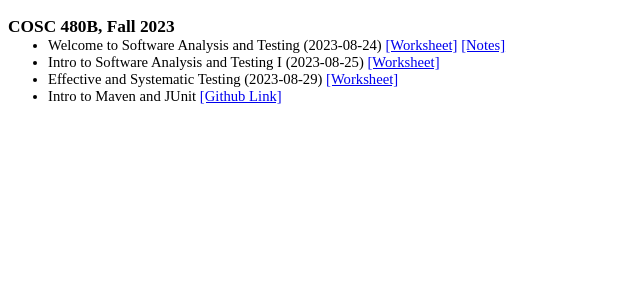
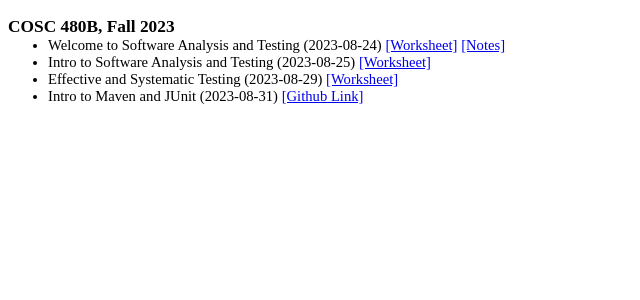
Before and after one commit to georgianahaldeman/cosc480, a Jekyll site: the page built from docs/notes/index.md, in a window 1280 px wide. Shown: the top 300 px of the page, without its empty margins (0-640 px from the left). Built offline with Jekyll 4.4.1, drawn with Linux system fonts in a browser that asks for light colours; our own code applies the rules of GitHub Pages for plain Markdown files.

Commit message:
added date

```diff
--- a/docs/notes/index.md
+++ b/docs/notes/index.md
@@ -2,8 +2,8 @@
 
 - Welcome to Software Analysis and Testing (2023-08-24) [[Worksheet]](./notes/8_24.pdf) [[Notes]](./answers/8_24_answers.pdf)
 
-- Intro to Software Analysis and Testing I (2023-08-25) [[Worksheet]](./notes/8_25.pdf)
+- Intro to Software Analysis and Testing (2023-08-25) [[Worksheet]](./notes/8_25.pdf)
 
 - Effective and Systematic Testing (2023-08-29) [[Worksheet]](./notes/8_29.pdf)
 
-- Intro to Maven and JUnit [[Github Link]](https://classroom.github.com/a/4026OMRf)
+- Intro to Maven and JUnit (2023-08-31) [[Github Link]](https://classroom.github.com/a/4026OMRf)
```
